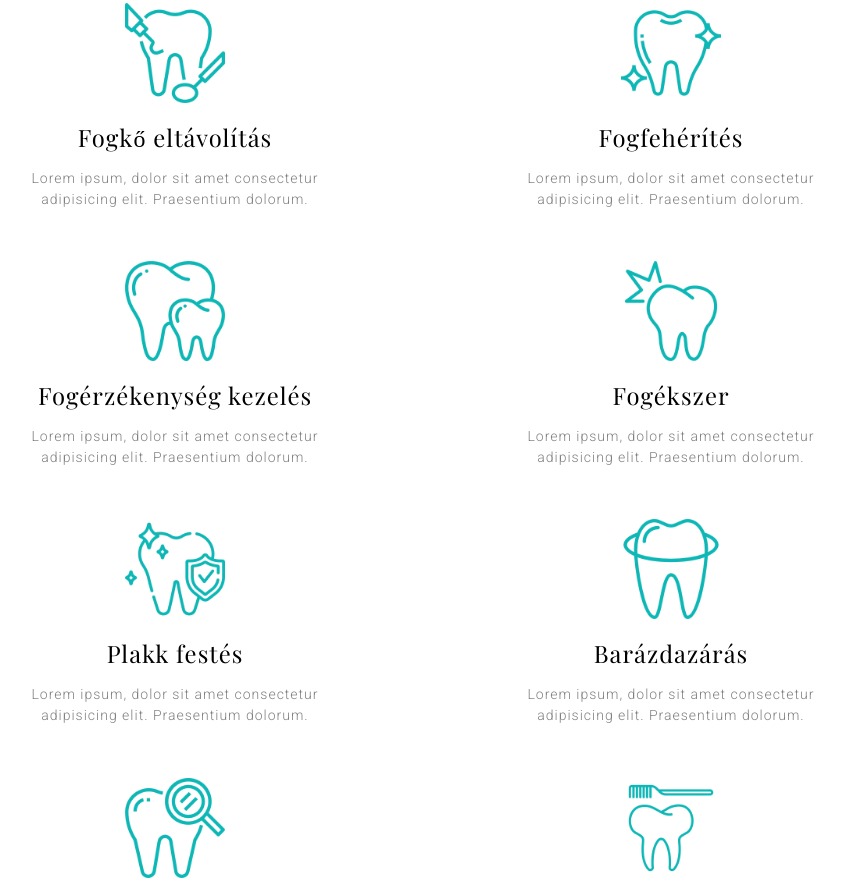
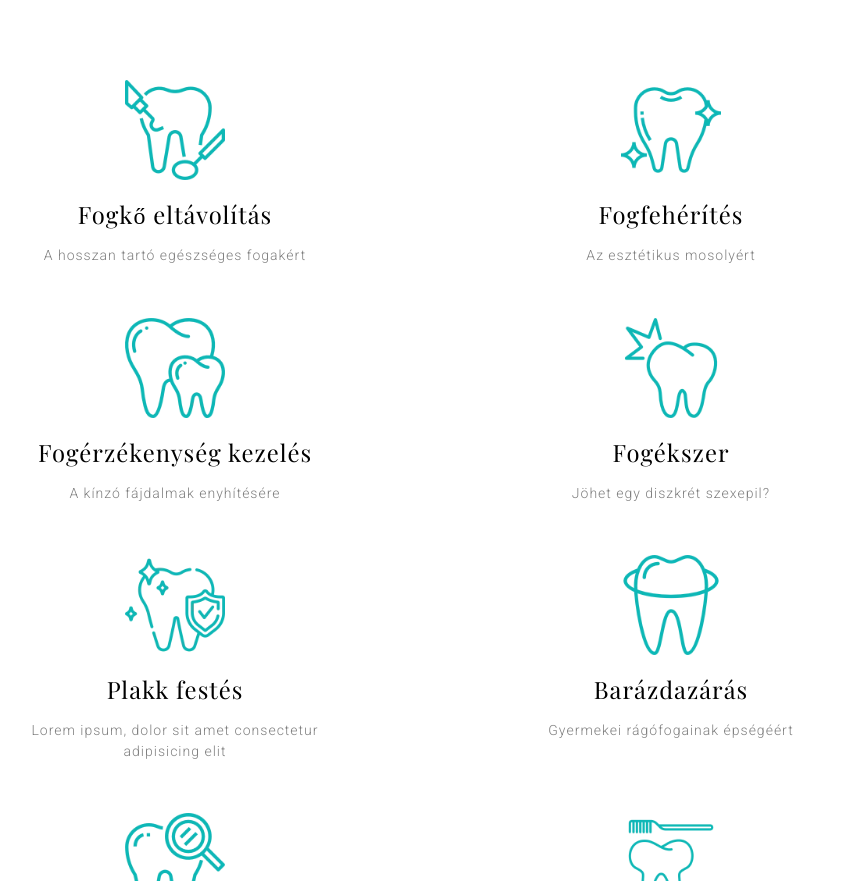
Before and after one commit to GyebnarPeter/dental, a plain HTML site: page index.html in a window 1280 px wide. Shown: the part 3125-4006 px from the top of the page, without its empty margins (217-1062 px from the left). Drawn offline with nearby package versions, Linux system fonts and the light colour scheme; a web font is replaced by a local one.

Commit message:
Text corrections on the main page

```diff
--- a/index.html
+++ b/index.html
@@ -24,7 +24,7 @@
                     <div class="header__contact__phone">
                         <img src="./img/phonebook.webp" alt="phone">
                         <p>
-                            <span>+36 55 540 069</span><br>
+                            <span>+3670 43 199 43</span><br>
                             Telefonszámunk
                         </p>
                     </div>
@@ -112,6 +112,8 @@
                     Ekkor még nem tudtam, hogy ez lesz majd a hivatásom, de a fogaim egészségéhez
                     vezető első lépés nekem ezzel történt.
                 </p>
+                <h4>Ne a fogproblémát kezeld! Előzd meg a bajt!<br>
+                    Fordulj hozzám, segítek a megelőzésben!</h4>
                 <img src="./img/signature.webp" alt="signature">
             </div>
         </div>
@@ -163,42 +165,42 @@
                 <div class="services__box">
                     <img src="./img/tooth-1.webp" alt="teeth">
                     <h3>Fogkő eltávolítás</h3>
-                    <p>Lorem ipsum, dolor sit amet consectetur adipisicing elit. Praesentium dolorum.</p>
+                    <p>A hosszan tartó egészséges fogakért</p>
                 </div>
                 <div class="services__box">
                     <img src="./img/tooth-2.webp" alt="teeth">
                     <h3>Fogfehérítés</h3>
-                    <p>Lorem ipsum, dolor sit amet consectetur adipisicing elit. Praesentium dolorum.</p>
+                    <p>Az esztétikus mosolyért</p>
                 </div>
                 <div class="services__box">
                     <img src="./img/tooth-3.webp" alt="teeth">
                     <h3>Fogérzékenység kezelés</h3>
-                    <p>Lorem ipsum, dolor sit amet consectetur adipisicing elit. Praesentium dolorum.</p>
+                    <p>A kínzó fájdalmak enyhítésére</p>
                 </div>
                 <div class="services__box">
                     <img src="./img/tooth-4.webp" alt="teeth">
                     <h3>Fogékszer</h3>
-                    <p>Lorem ipsum, dolor sit amet consectetur adipisicing elit. Praesentium dolorum.</p>
+                    <p>Jöhet egy diszkrét szexepil?</p>
                 </div>
                 <div class="services__box">
                     <img src="./img/tooth-5.webp" alt="teeth">
                     <h3>Plakk festés</h3>
-                    <p>Lorem ipsum, dolor sit amet consectetur adipisicing elit. Praesentium dolorum.</p>
+                    <p>Lorem ipsum, dolor sit amet consectetur adipisicing elit</p>
                 </div>
                 <div class="services__box">
                     <img src="./img/tooth-6.webp" alt="teeth">
                     <h3>Barázdazárás</h3>
-                    <p>Lorem ipsum, dolor sit amet consectetur adipisicing elit. Praesentium dolorum.</p>
+                    <p>Gyermekei rágófogainak épségéért</p>
                 </div>
                 <div class="services__box">
                     <img src="./img/tooth-7.webp" alt="teeth">
                     <h3>Szájüregi rákszűrés</h3>
-                    <p>Lorem ipsum, dolor sit amet consectetur adipisicing elit. Praesentium dolorum.</p>
+                    <p>Mert a megelőzés életet ment</p>
                 </div>
                 <div class="services__box">
                     <img src="./img/tooth-8.webp" alt="teeth">
                     <h3>Tanácsadás</h3>
-                    <p>Lorem ipsum, dolor sit amet consectetur adipisicing elit. Praesentium dolorum.</p>
+                    <p>Személyre szabott prevenciós tanácsadás</p>
                 </div>
             </div>
             <a class="button" href="arlista.html">Teljes árlista</a>
@@ -212,7 +214,7 @@
         <div class="footer__container">
             <div class="footer__header">
                 <h3>Telefon</h3>
-                <p>+3630 55 540 069</p>
+                <p>+3670 43 199 43</p>
                 <div class="footer__decoration">
                     <img src="./img/bubble.webp" alt="">
                 </div>
@@ -230,8 +232,8 @@
                     <img src="./img/email.webp" alt="email">
                     <div class="footer__details">
                         <h3>Email</h3>
-                        <span>info@dental.hu</span>
-                        <span>info@dental.hu</span>
+                        <span>pegazus4@gmail.com</span>
+                        <span>pegazus4@gmail.com</span>
                     </div>
                 </div>
                 <div class="footer__box">
```
